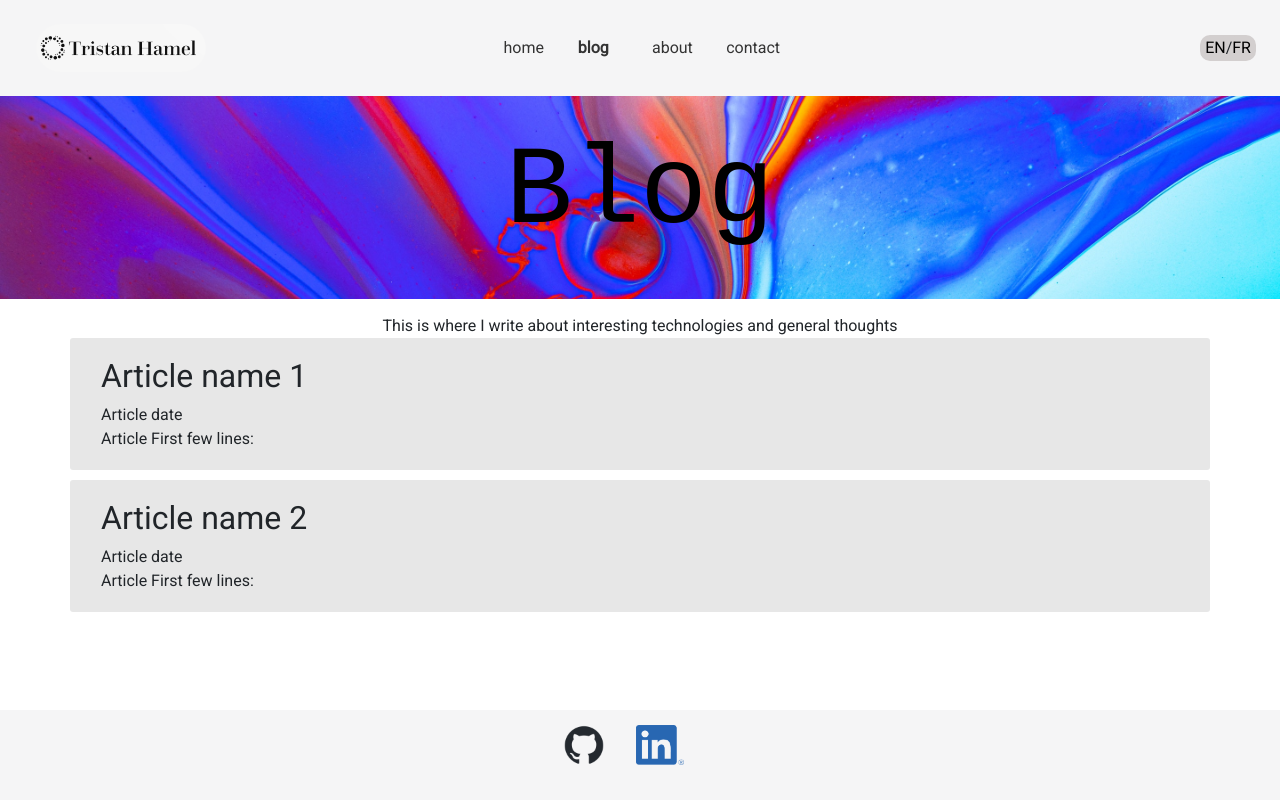
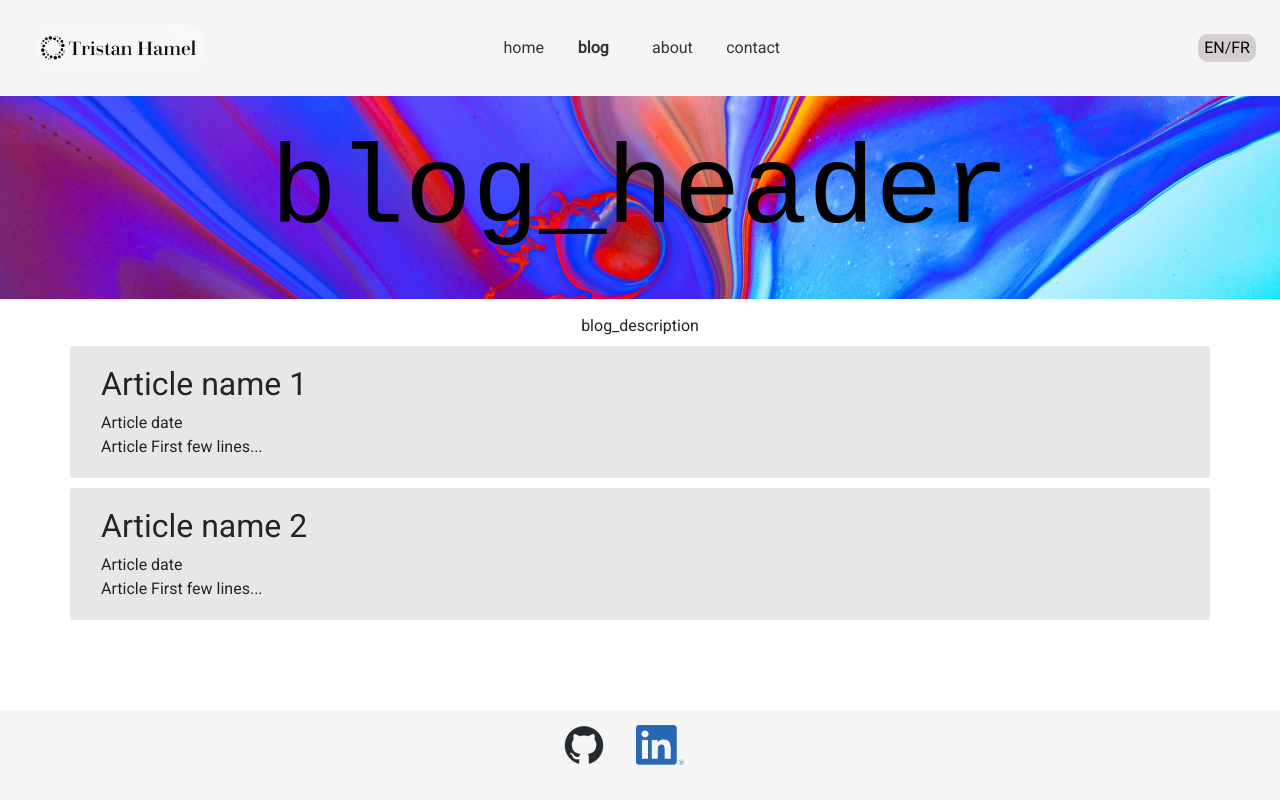
Before and after one commit to T-Hamel94/PersonnalWebsite, a React (Create React App) app: page /blogs in a window 1280 px wide. Built offline with nearby package versions, Linux system fonts and the light colour scheme; no server answers.

Commit message:
Added translation for contact, added minor styling correction

```diff
--- /dev/null
+++ b/public/locales/en/blog.json
@@ -0,0 +1,4 @@
+{
+    "blog_header": "Blog",
+    "blog_description": "This is where I write about interesting technologies and general thoughts"
+}
--- /dev/null
+++ b/public/locales/fr/blog.json
@@ -0,0 +1,4 @@
+{
+    "blog_header": "Blogue",
+    "blog_description": "Voici l'endroit ou j'écrit mes pensée sur les technologies qui m'intéresse et sur ma visions en générale"
+}
--- a/src/pages/Blog.js
+++ b/src/pages/Blog.js
@@ -1,19 +1,22 @@
 import '../styles/pages/Blog.css';
+import { useTranslation } from 'react-i18next';
 
 const Blog = () => {
+  const { t } = useTranslation('blog');
+
   return (
       <div id ="blogContainer">
             <div id="headerContainer">
                 <div className="row m-0 ">
                     <div className="col-12 text-center">
-                        <h1 className="">Blog</h1>
+                        <h1 className="">{t("blog_header")}</h1>
                     </div>
                 </div>
             </div>
 
-            <div className="row justify-content-center m-0">
+            <div className="row justify-content-center m-0 mb-2">
                     <div className="col-12 text-center ">
-                        <p>This is where I write about interesting technologies and general thoughts</p>
+                        <p>{t("blog_description")}</p>
                     </div>
             </div>
 
@@ -23,7 +26,7 @@ const Blog = () => {
                     <div className='col-12'>
                         <h2>Article name 1</h2>
                         <span>Article date</span>
-                        <p>Article First few lines: </p>
+                        <p>Article First few lines... </p>
                     </div>
                 </div>
 
@@ -31,7 +34,7 @@ const Blog = () => {
                     <div className='col-12'>
                         <h2>Article name 2</h2>
                         <span>Article date</span>
-                        <p>Article First few lines: </p>
+                        <p>Article First few lines... </p>
                     </div>
                 </div>
             </div>
--- a/src/pages/Contact.js
+++ b/src/pages/Contact.js
@@ -46,7 +46,7 @@ const Contact = () => {
             <div class="row contactContent d-flex justify-content-between">
               <div class="col-6">
                 <h4>
-                  Based in: Québec City, Québec, Canada
+                  <b>{t("contact_location")} </b>{t("contact_location2")}
                 </h4>
               </div>
               <div class="col-6 d-flex justify-content-end">
@@ -57,7 +57,7 @@ const Contact = () => {
             <div class="row contactContent d-flex justify-content-between">
               <div class="col-6">
                 <h4>
-                  Language: Very fluent in french and in english
+                  <b>{t("contact_language")}</b> {t("contact_language2")}
                 </h4>
               </div>
               <div class="col-6 d-flex justify-content-end">
--- a/src/styles/pages/Contact.css
+++ b/src/styles/pages/Contact.css
@@ -45,3 +45,9 @@
         font-size: 20vw;
     }
 }
+
+@media screen and (max-width: 448px){
+    .contactContent img{
+        display:none;
+    }
+}
--- a/src/styles/static/NavBar.css
+++ b/src/styles/static/NavBar.css
@@ -46,7 +46,7 @@
 #language{
   background-color: rgb(211, 207, 207);
   border-radius: 10px;
-  padding: 1px 5px 1px 5px;
+  padding: 2px 6px 2px 6px;
 }
 
 #language button{
```
Also changed, not shown: public/locales/en/contact.json (+5 -3 lines), public/locales/fr/contact.json (+5 -3 lines), src/styles/pages/About.css (line endings or trailing spaces).
